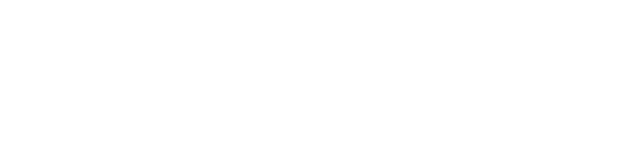
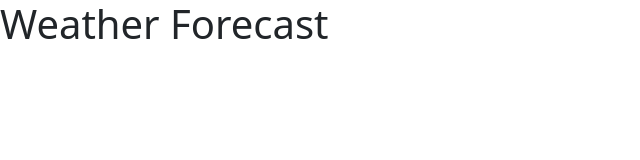
Before and after one commit to Ella91/vanillaweatherapp, a plain HTML site: page index.html in a window 1280 px wide. Shown: the whole page, without its empty margins (0-640 px from the left). Drawn offline with nearby package versions, Linux system fonts and the light colour scheme.

Commit message:
Added Bootstrap and H1 & linked HTML file to CSS and JS

```diff
--- a/index.html
+++ b/index.html
@@ -1,11 +1,18 @@
 <!DOCTYPE html>
 <html lang="en">
 <head>
+    <link href="https://cdn.jsdelivr.net/npm/bootstrap@5.0.0-beta1/dist/css/bootstrap.min.css" rel="stylesheet"
+        integrity="sha384-giJF6kkoqNQ00vy+HMDP7azOuL0xtbfIcaT9wjKHr8RbDVddVHyTfAAsrekwKmP1" crossorigin="anonymous">
     <meta charset="UTF-8">
     <meta name="viewport" content="width=device-width, initial-scale=1.0">
+    <link rel="stylesheet" href="src/style.css">
     <title>Weather App Project</title>
 </head>
 <body>
+    <h1>
+        Weather Forecast
+    </h1>
 
+    <script src="src/index.js"></script>
 </body>
 </html>
```
